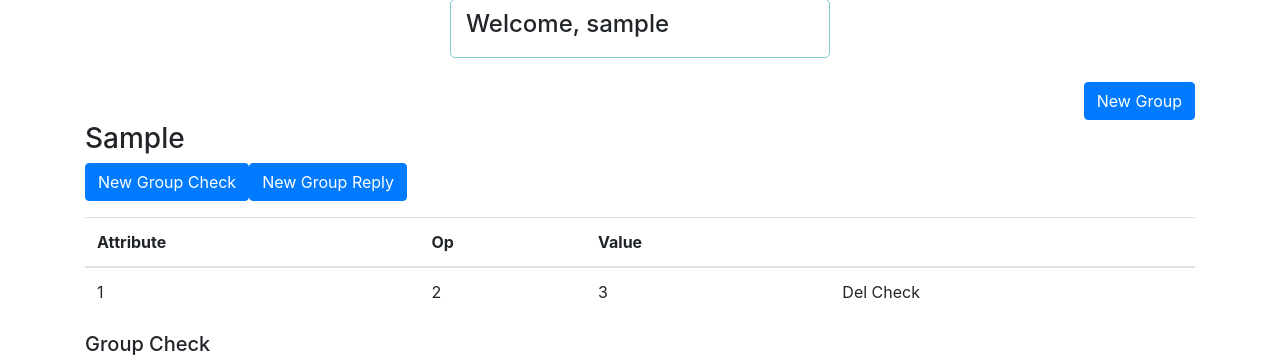
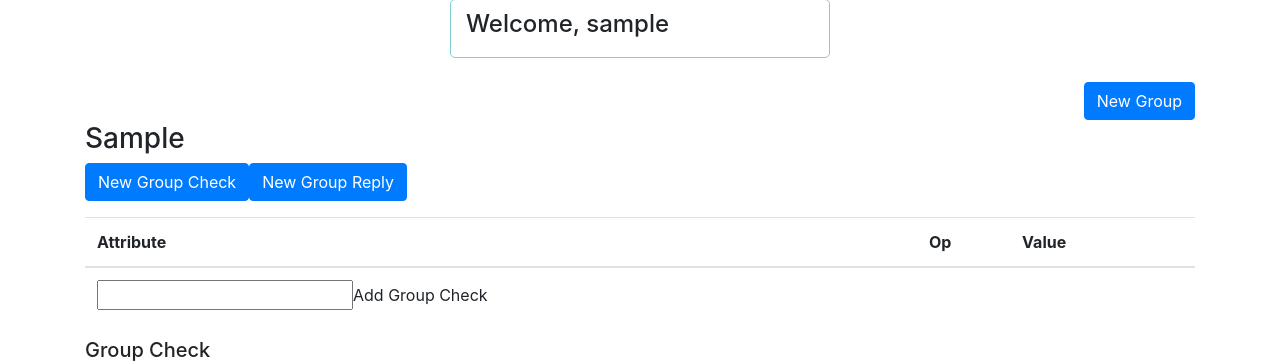
Before and after one commit to gorip96/network-access, a PHP site: page /radiusgroups.php in a window 1280 px wide, after a click on "New Group Check". Shown: the part 151-515 px from the top of the page. Run offline with PHP 8.4, Linux system fonts and the light colour scheme; the visitor is signed in with stand-in values (Sample User, id 1); tables that the repository leaves empty or names only in its code hold one stand-in row (values such as "Sample post"); some libraries are stand-ins or nearby versions.

Commit message:
update table

```diff
--- a/radiusgroups.php
+++ b/radiusgroups.php
@@ -90,7 +90,12 @@ if (empty($_SESSION['id'])) {
 	echo '            <th>Attribute</th><th>Op</th><th>Value</th><th></th>';
 	echo '          </tr></thead>';
 	echo '		<tbody><tr>';
-	echo '            <td>1</td><td>2</td><td>3</td><td>Del Check</td>';
+	echo '            <form method="post">';
+	echo '		    <td><input type="text" name="attribute" class="form-control></td>';
+	echo '		    <td><input type="text" name="op" class="form-control></td>';
+	echo '		    <td><input type="text" name="value" class="form-control></td>';
+	echo '		    <td><button type="submit" class="btn  btn-primary btn-block" name="addgroupcheck-btn">Add Group Check</button></td>';
+	echo '		  </form>';
 	echo '		</tr></tbody>';
 	echo '        </table>';
 	// echo '      </div>';
@@ -104,7 +109,12 @@ if (empty($_SESSION['id'])) {
 	echo '            <th>Attribute</th><th>Op</th><th>Value</th><th></th>';
 	echo '          </tr></thead>';
 	echo '		<tbody><tr>';
-	echo '            <td>1</td><td>2</td><td>3</td><td>Del Reply</td>';
+	echo '            <form method="post">';
+	echo '		    <td><input type="text" name="attribute" class="form-control></td>';
+	echo '		    <td><input type="text" name="op" class="form-control></td>';
+	echo '		    <td><input type="text" name="value" class="form-control></td>';
+	echo '		    <td><button type="submit" class="btn  btn-primary btn-block" name="addgroupreply-btn">Add Group Reply</button></td>';
+	echo '		  </form>';
 	echo '		</tr></tbody>';
 	echo '        </table>';
 	// echo '      </div>';
```
